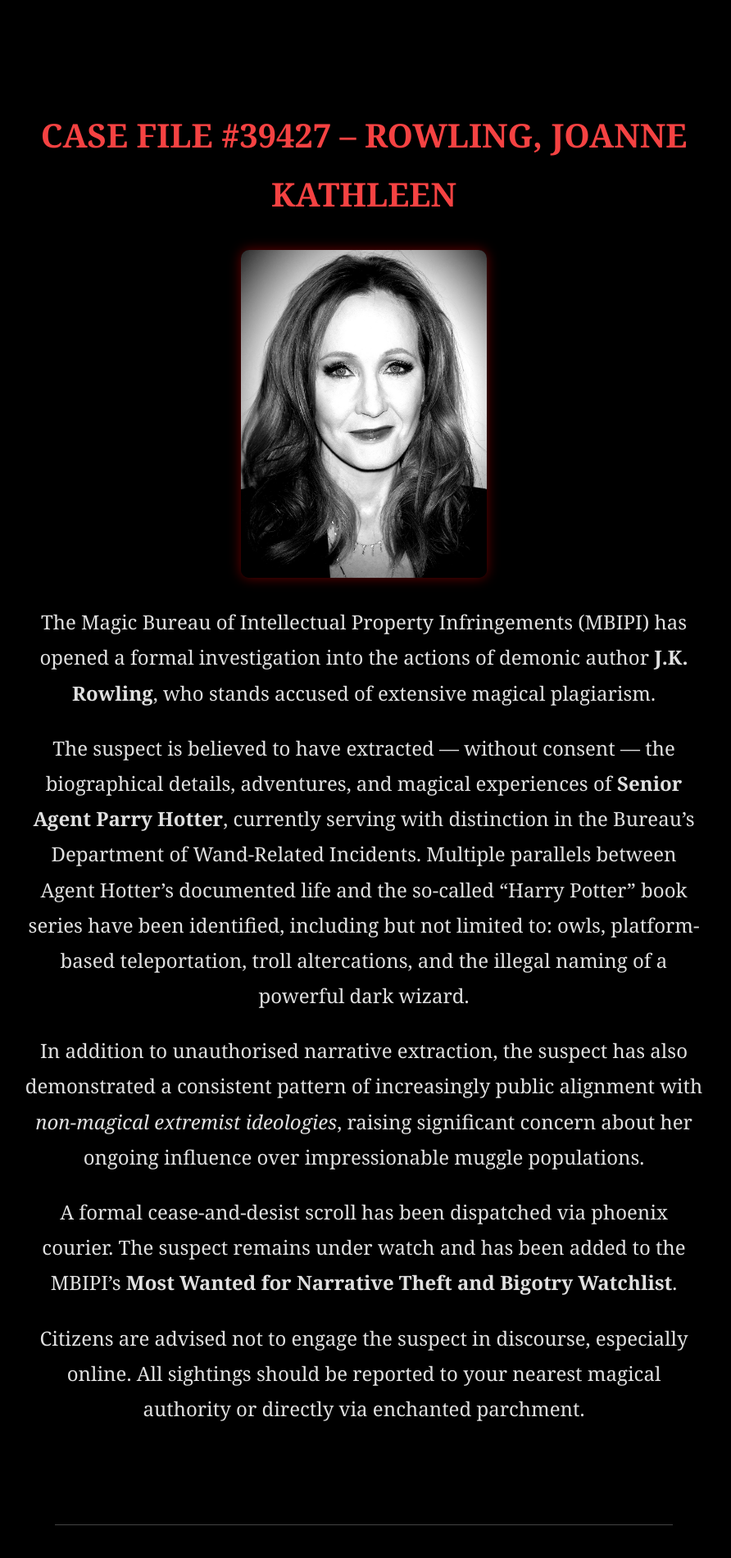
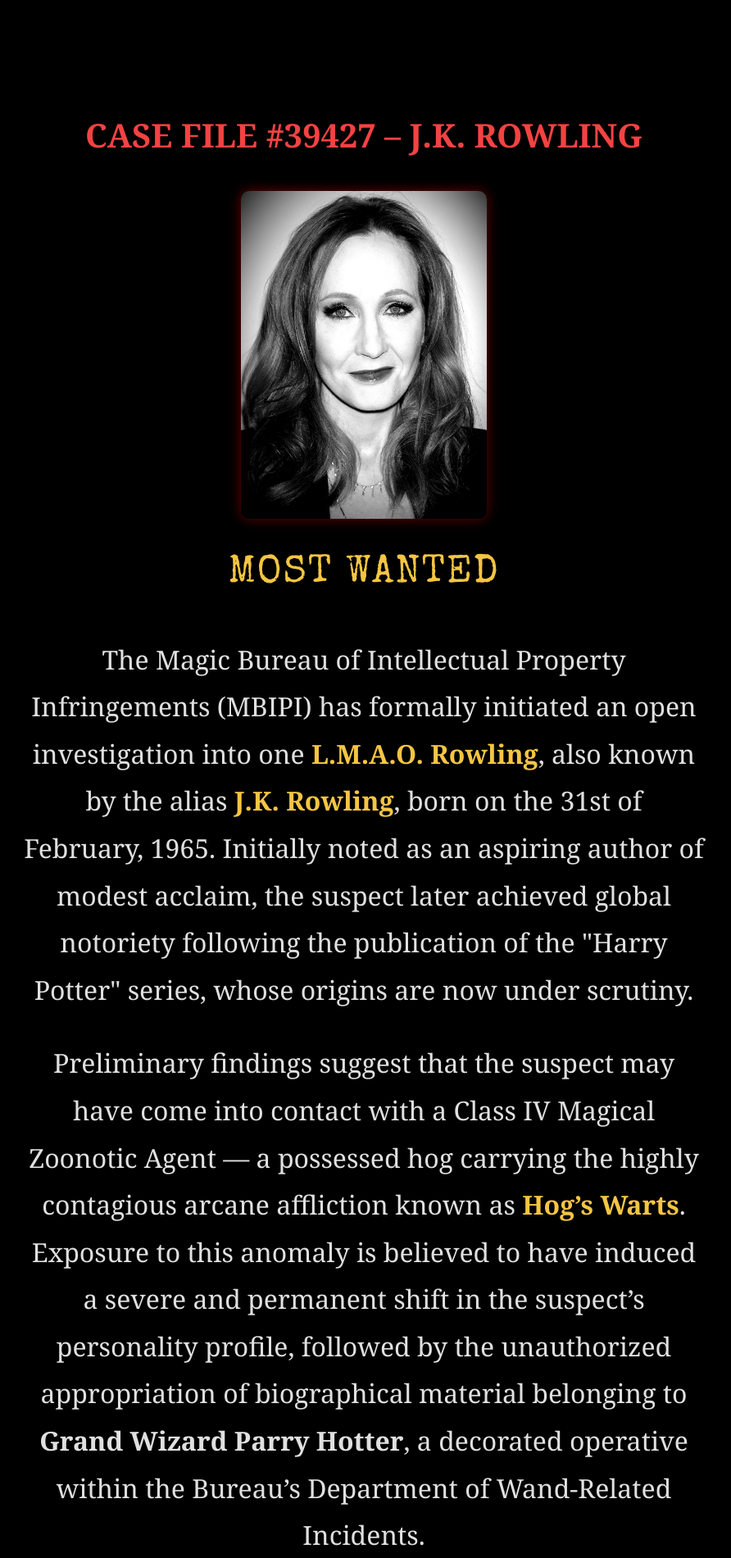
Before and after one commit to AllNameUsed/ARG_Website, a Flask app: page /cases in a window 1280 px wide. Shown: the part 174-2075 px from the top of the page at 82% size, without its empty margins (196-1088 px from the left). Run offline with Flask 3, Linux system fonts and the light colour scheme.

Commit message:
updated styling, most wanted page and appeals process

```diff
--- a/app.py
+++ b/app.py
@@ -97,5 +97,9 @@
 def endgame():
     return render_template("authenticated.html")
 
+@app.route("/appeal")
+def appeal():
+    return render_template("appeal.html")
+
 if __name__ == "__main__":
     app.run(debug=True)
--- a/templates/cases.html
+++ b/templates/cases.html
@@ -3,6 +3,8 @@
 {% block title %}Open Case File: Rowling, J.K.{% endblock %}
 
 {% block content %}
+<link href="https://fonts.googleapis.com/css2?family=Special+Elite&display=swap" rel="stylesheet">
+
 <style>
     .case-container {
         max-width: 1200px;
@@ -21,63 +23,82 @@
         text-transform: uppercase;
     }
 
+    .most-wanted {
+        font-family: 'Special Elite', monospace;
+        font-size: 3rem;
+        color: #f5c542;
+        text-align: center;
+        margin-top: 1.5rem;
+        text-shadow: 2px 2px 5px #000;
+        text-transform: uppercase;
+        letter-spacing: 2px;
+    }
+
     .mugshot {
         display: block;
         max-width: 300px;
         width: 80%;
-        margin: 2rem auto;
+        margin: 2rem auto 0.5rem auto;
         border-radius: 10px;
         box-shadow: 0 0 15px rgba(255, 0, 0, 0.4);
     }
 
     .case-paragraph {
         margin-bottom: 1.5rem;
-        font-size: 1.5rem;
+        font-size: 2rem;
+    }
+
+    .highlight {
+        color: #f5c542;
+        font-weight: bold;
     }
 
     @media (max-width: 768px) {
+        .case-container {
+            padding: 0.5rem;
+        }
         .case-heading {
-            font-size: 1.8rem;
+            font-size: 2rem;
+        }
+
+        .most-wanted {
+            font-size: 2rem;
         }
 
         .case-paragraph {
-            font-size: 1rem;
+            font-size: 1.2rem;
         }
     }
 </style>
 
 <div class="case-container">
-    <h2 class="case-heading">Case File #39427 – Rowling, Joanne Kathleen</h2>
+    <h2 class="case-heading">Case File #39427 – J.K. Rowling</h2>
 
     <img src="{{ url_for('static', filename='assets/most-wanted.jpg') }}" alt="Mug Shot of Suspect" class="mugshot">
+    <div class="most-wanted">Most Wanted</div>
 
     <p class="case-paragraph">
-        The Magic Bureau of Intellectual Property Infringements (MBIPI) has opened a formal investigation into the
-        actions of demonic author <strong>J.K. Rowling</strong>, who stands accused of extensive magical plagiarism.
+        The Magic Bureau of Intellectual Property Infringements (MBIPI) has formally initiated an open investigation into one <span class="highlight">L.M.A.O. Rowling</span>, also known by the alias <span class="highlight">J.K. Rowling</span>, born on the 31st of February, 1965. Initially noted as an aspiring author of modest acclaim, the suspect later achieved global notoriety following the publication of the "Harry Potter" series, whose origins are now under scrutiny.
     </p>
 
     <p class="case-paragraph">
-        The suspect is believed to have extracted — without consent — the biographical details, adventures, and magical
-        experiences of <strong>Senior Agent Parry Hotter</strong>, currently serving with distinction in the Bureau’s
-        Department of Wand-Related Incidents. Multiple parallels between Agent Hotter’s documented life and the so-called
-        “Harry Potter” book series have been identified, including but not limited to: owls, platform-based teleportation,
-        troll altercations, and the illegal naming of a powerful dark wizard.
+        Preliminary findings suggest that the suspect may have come into contact with a Class IV Magical Zoonotic Agent — a possessed hog carrying the highly contagious arcane affliction known as <span class="highlight">Hog’s Warts</span>. Exposure to this anomaly is believed to have induced a severe and permanent shift in the suspect’s personality profile, followed by the unauthorized appropriation of biographical material belonging to <strong>Grand Wizard Parry Hotter</strong>, a decorated operative within the Bureau’s Department of Wand-Related Incidents.
     </p>
 
     <p class="case-paragraph">
-        In addition to unauthorised narrative extraction, the suspect has also demonstrated a consistent pattern of
-        increasingly public alignment with <em>non-magical extremist ideologies</em>, raising significant concern about
-        her ongoing influence over impressionable muggle populations.
+        The suspect is alleged to have systematically extracted and commercialized core elements of Agent Hotter’s lived experience — including but not limited to: owl-based communication, railway portal systems, goblin-run financial institutions, and the reckless public naming of a forbidden dark entity. The suspect’s means of access to Agent Hotter remain unverified at this stage of the inquiry.
     </p>
 
     <p class="case-paragraph">
-        A formal cease-and-desist scroll has been dispatched via phoenix courier. The suspect remains under watch and has
-        been added to the MBIPI’s <strong>Most Wanted for Narrative Theft and Bigotry Watchlist</strong>.
+        Subsequent to amassing substantial holdings within the <span class="highlight">GreenGot Bank</span>, the suspect appears to have undergone a philosophical realignment, exhibiting pronounced ideological entrenchment in favour of maintaining socio-economic imbalances. Of particular concern is the suspect’s escalating public rhetoric consistent with <em>non-magical radicalization patterns</em>, including repeated dissemination of <strong>anti-trans, anti-queer, and broadly exclusionary statements</strong> that constitute a Category 3 Threat to inclusivity, decency, and basic human empathy.
     </p>
 
     <p class="case-paragraph">
-        Citizens are advised not to engage the suspect in discourse, especially online. All sightings should be reported
-        to your nearest magical authority or directly via enchanted parchment.
+        Citizens are strongly advised <em>not</em> to engage the suspect under any circumstances. The suspect is confirmed to be carrying a dangerously high concentration of cognitive distortion and delusional entitlement at all times. In the event of accidental contact, the recommended protocol is to <s>raise the marginal tax rate on billionaires</s> immediately consult a licensed medical practitioner. Early symptoms of exposure may include: involuntary self-aggrandizement, unsolicited commentary on trans athletes, and attempts to claim victimhood while hoarding obscene levels of wealth.
+    </p>
+
+    <p class="case-paragraph">
+        This investigation remains active. Further updates will be issued as new information becomes available. Public cooperation and vigilance are appreciated.
     </p>
 </div>
 {% endblock %}
--- a/templates/muggle.html
+++ b/templates/muggle.html
@@ -104,8 +104,10 @@
     <img src="{{ url_for('static', filename='assets/denied.png') }}" class="muggle-stamp" alt="Access Denied">
     <p class="muggle-lol">LOL! Best of luck with your muggle life, mate!</p>
     <p class="muggle-text">
-        <em>Appeals must be submitted via owl posts, astral projections into the Complaints Dimension,<br>
-        and a notarised ritual involving the tears of three sworn enemies — submitted in triplicate and under full moon conditions.</em>
+        <em>
+            <a href="{{ url_for('appeal') }}" class="emphasis"> Appeals</a> must be submitted via owl posts, astral projections into the Complaints Dimension,<br>
+            and a notarised ritual involving the tears of three sworn enemies — submitted in triplicate and under full moon conditions.
+        </em>
     </p>
 </div>
 {% endblock %}
--- a/templates/psa.html
+++ b/templates/psa.html
@@ -30,7 +30,7 @@
   }
 
   .psa-body {
-    font-size: 1.3rem;
+    font-size: 1.5rem;
     margin-bottom: 2rem;
   }
 
@@ -52,13 +52,14 @@
     }
 
     .psa-body {
-      font-size: 1.1rem;
+      font-size: 1.2rem;
     }
   }
 </style>
 
 <div class="psa-container">
   <h2 class="psa-heading">Public Service Announcement</h2>
+  <img src="{{ url_for('static', filename='assets/Australian-Governement.webp') }}" alt="Australian Government Logo" class="gov-logo">
   <p class="psa-warning">An official message from the Australian Government regarding online safety and digital awareness.</p>
 
   <p class="psa-body">
@@ -79,6 +80,5 @@
     or your local digital authority.
   </p>
 
-  <img src="{{ url_for('static', filename='assets/Australian-Governement.webp') }}" alt="Australian Government Logo" class="gov-logo">
 </div>
 {% endblock %}
```
Also changed, not shown: templates/appeal.html (added, +31 -0 lines).
